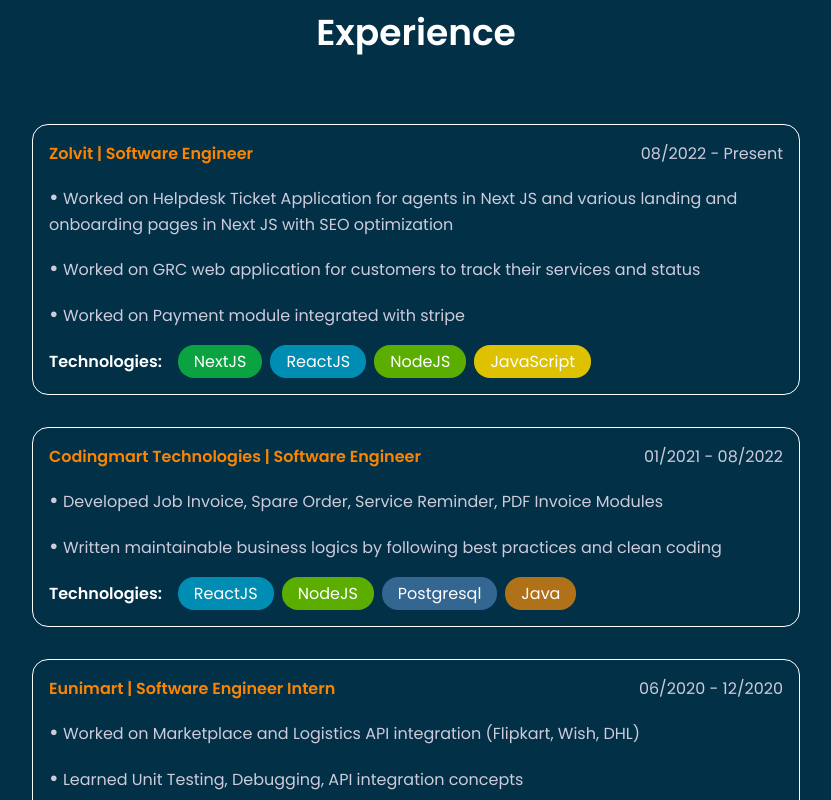
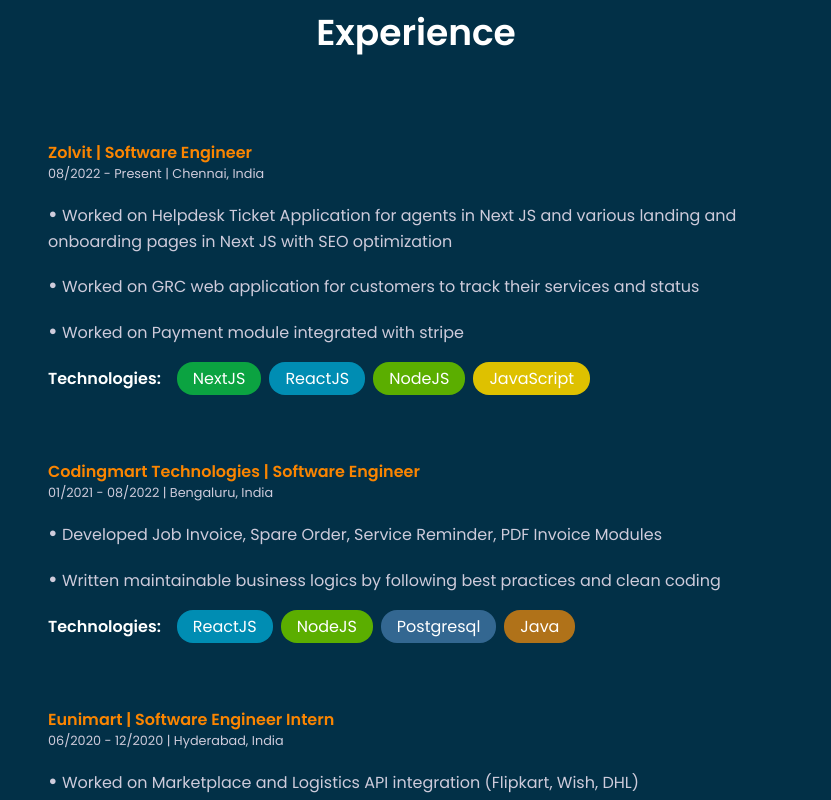
Before and after one commit to Dinesh-3/portfolio, a Next.js app: page / in a window 1280 px wide. Shown: the part 2320-3120 px from the top of the page, without its empty margins (224-1055 px from the left). Built offline with nearby package versions, Linux system fonts and the light colour scheme.

Commit message:
Experience Section

```diff
--- a/src/components/HomePage/Experience/index.json
+++ b/src/components/HomePage/Experience/index.json
@@ -5,6 +5,7 @@
         "role": "Software Engineer",
         "company": "Zolvit",
         "year": "08/2022 - Present",
+        "location": "Chennai, India",
         "technologies": [
           {
             "name": "NextJS",
@@ -39,6 +40,7 @@
         "role": "Software Engineer",
         "company": "Codingmart Technologies",
         "year": "01/2021 - 08/2022",
+        "location": "Bengaluru, India",
         "technologies": [
           {
             "name": "ReactJS",
@@ -70,6 +72,7 @@
         "role": "Software Engineer Intern",
         "company": "Eunimart",
         "year": "06/2020 - 12/2020",
+        "location": "Hyderabad, India",
         "technologies": [
           {
             "name": "NodeJS",
--- a/src/components/HomePage/Experience/index.jsx
+++ b/src/components/HomePage/Experience/index.jsx
@@ -15,8 +15,8 @@
                 <h4>
                   {experience.company} | {experience.role}
                 </h4>
-                <p>{experience.year}</p>
               </div>
+              <p className={styles.subTitle}>{experience.year} | {experience.location}</p>
               <ul className={styles.points}>
                 {experience.points.map((point) => (
                   <li key={point.text}>
--- a/src/components/HomePage/Experience/styles.module.scss
+++ b/src/components/HomePage/Experience/styles.module.scss
@@ -7,7 +7,7 @@
   .card {
     margin: 2rem 0;
     padding: 1rem;
-    border: 1px solid white;
+    // border: 1px solid white;
     border-radius: 1rem;
 
     .header {
@@ -18,6 +18,10 @@
       h4 {
         color: var(--first-color);
       }
+    }
+
+    .subTitle {
+        font-size: .8rem;
     }
 
     .points {
```
